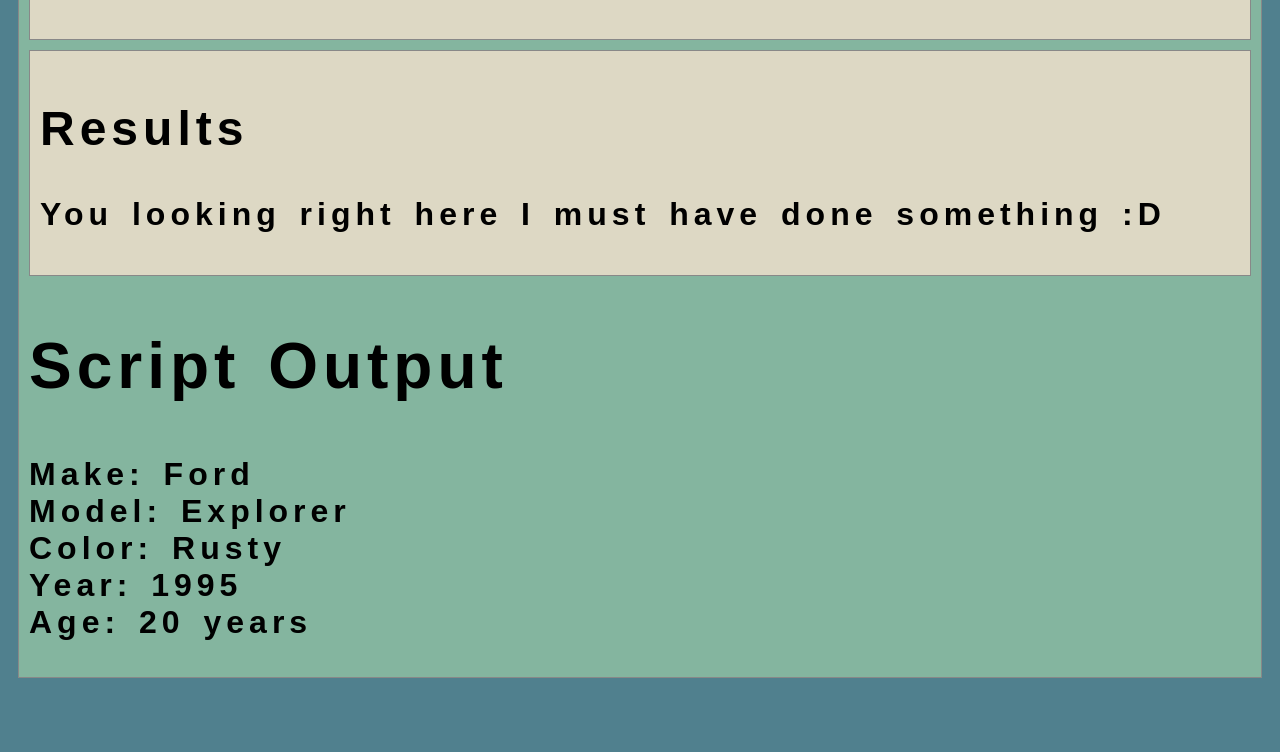
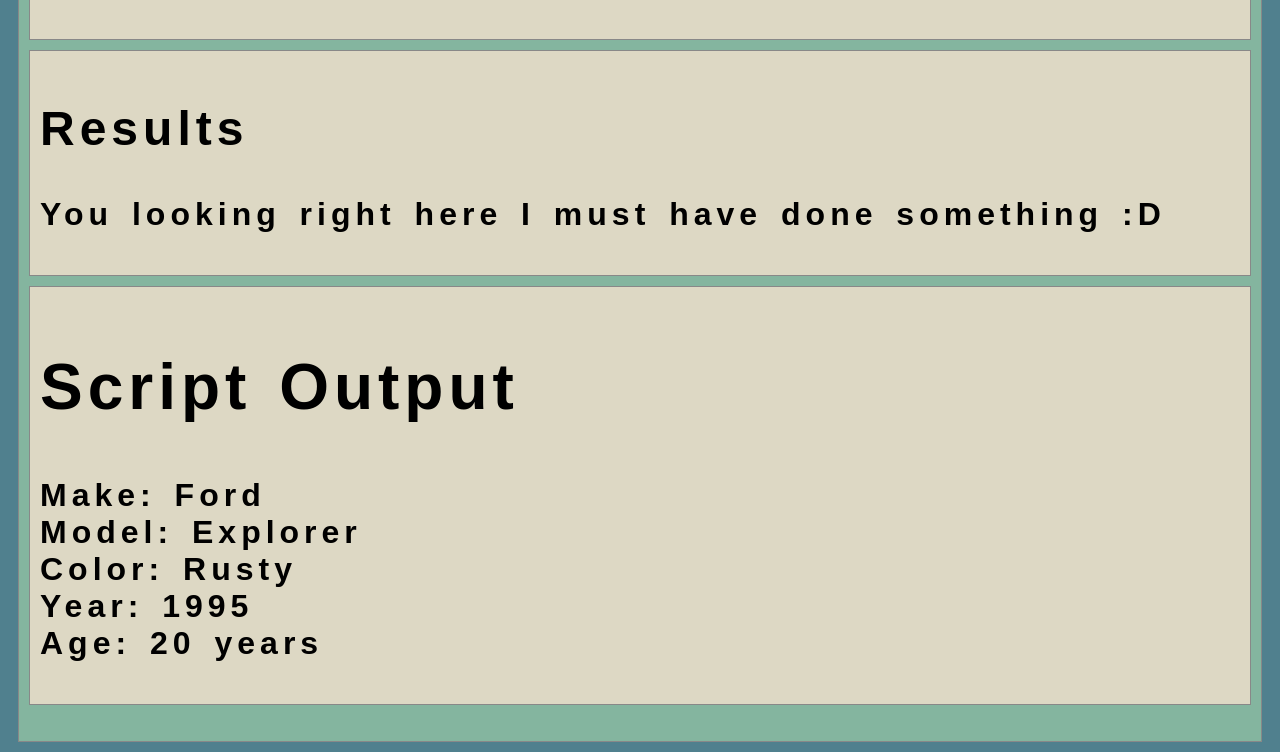
Before and after one commit to fridaymaguilar/art101, a plain HTML site: page lab5/index.html in a window 1280 px wide. Shown: the part 990-1742 px from the top of the page. Before the commit the page ends 1678 px from the top, so only its background shows below. Drawn offline with nearby package versions, Linux system fonts and the light colour scheme.

Commit message:
Update index.html

```diff
--- a/lab5/index.html
+++ b/lab5/index.html
@@ -47,9 +47,9 @@
 					<div id="output"></div>
 			</div>
 
-			<div clas = "minor-section">
+			<div class= "minor-section">
 			<h1>Script Output</h1>
-				<script src = "js/lab5.js"></script>
+				<p><script src = "js/lab5.js"></script> </p>
 			</div>
 		<div>
 		</section>
```
